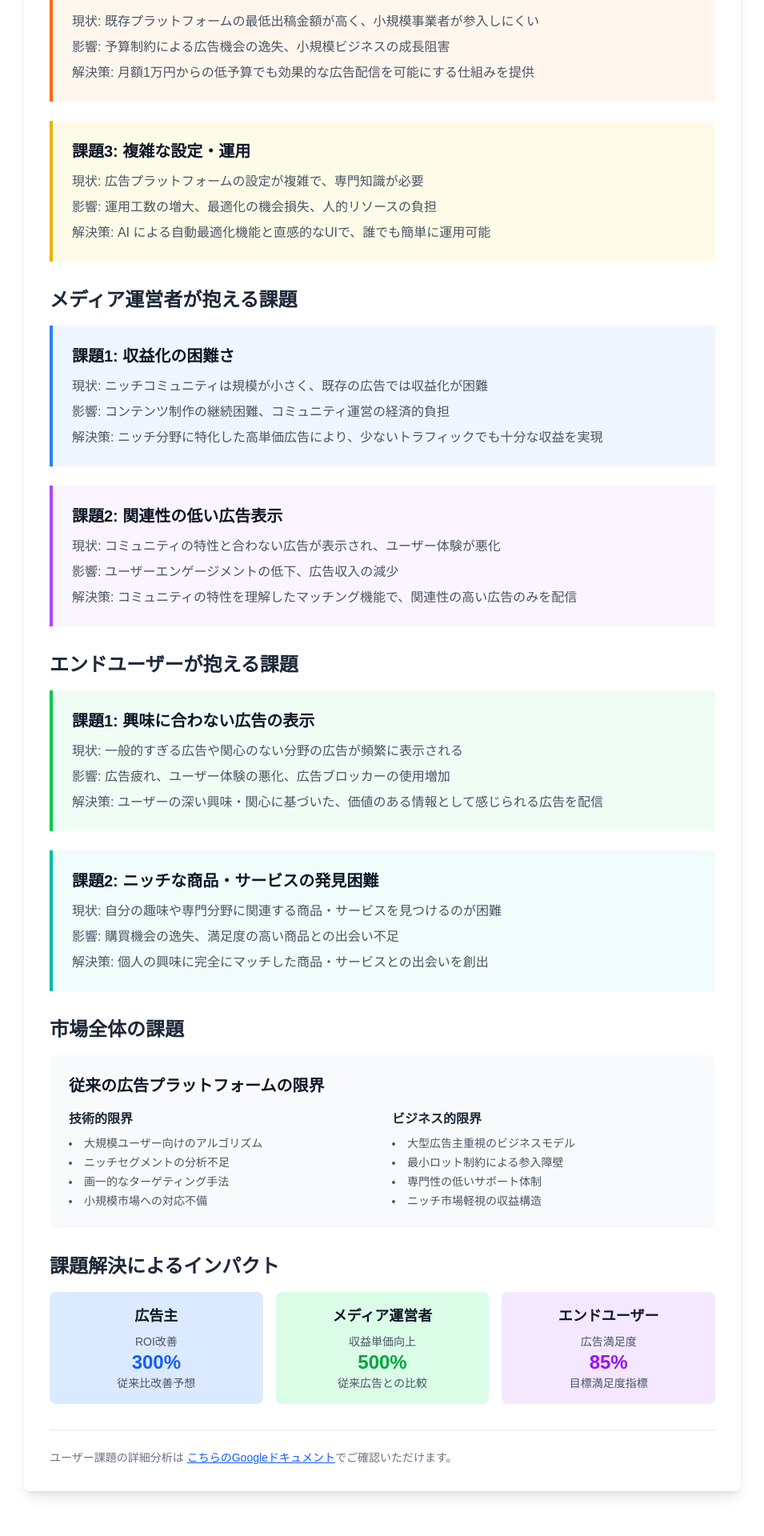
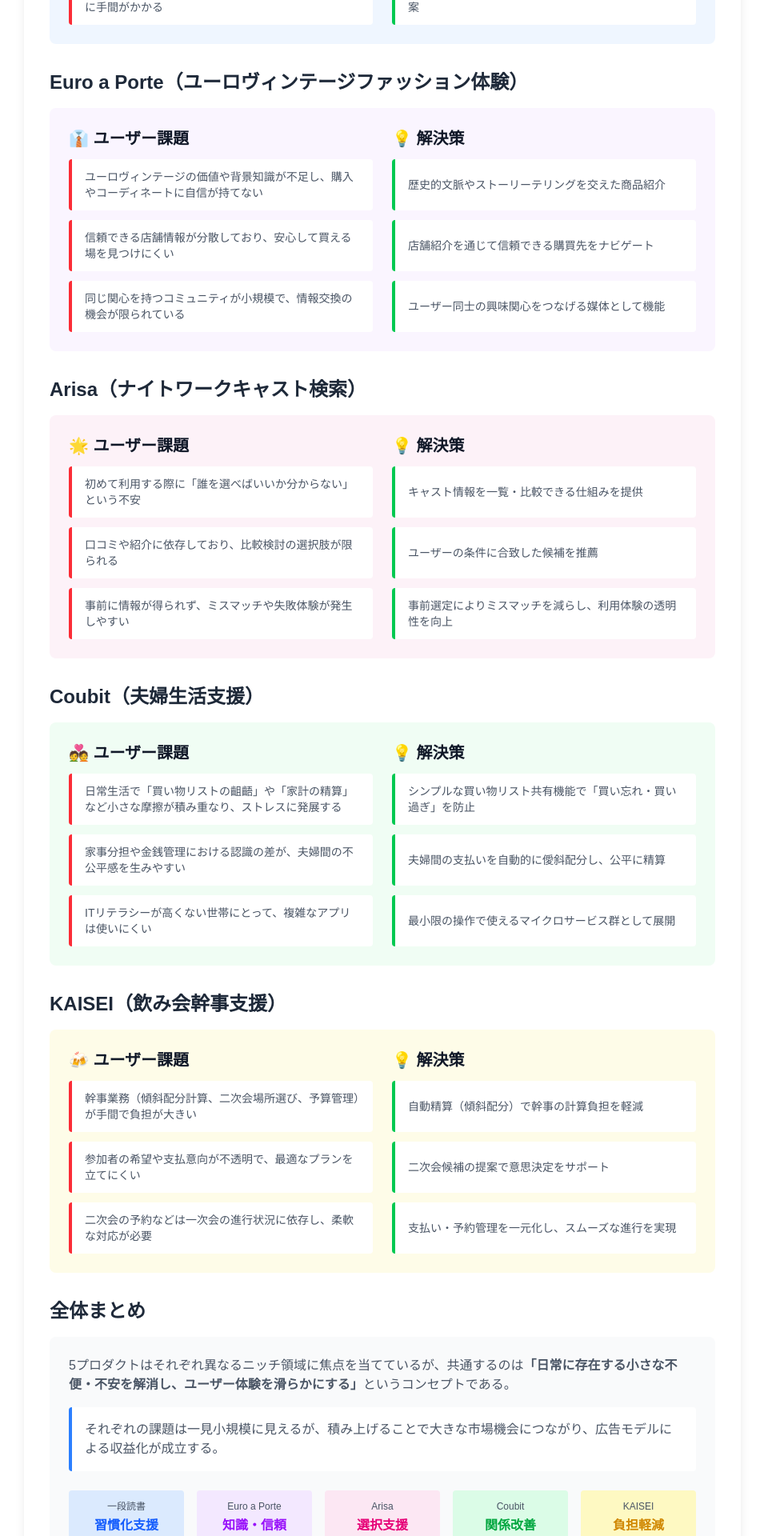
Before and after one commit to atsushimemet/niche-ads-business-plan, a Next.js app in the folder website/: page /user-problems in a window 1280 px wide. Shown: the part 510-2430 px from the top of the page at 80% size, without its empty margins (162-1117 px from the left). Built offline with nearby package versions, Linux system fonts and the light colour scheme.

Commit message:
update: user-problems

```diff
--- a/website/src/app/user-problems/page.tsx
+++ b/website/src/app/user-problems/page.tsx
@@ -7,135 +7,223 @@
 
           <div className="space-y-8">
             <section>
-              <h2 className="text-2xl font-semibold text-gray-800 mb-4">広告主が抱える課題</h2>
-              <div className="space-y-6">
-                <div className="bg-red-50 border-l-4 border-red-500 p-6">
-                  <h3 className="text-xl font-semibold text-gray-900 mb-3">課題1: ニッチ市場へのリーチ困難</h3>
-                  <div className="space-y-2 text-gray-600">
-                    <p><span className="font-medium">現状:</span> 大手広告プラットフォームでは、特定のニッチ分野に興味を持つユーザーに効率的にリーチできない</p>
-                    <p><span className="font-medium">影響:</span> 広告費の無駄遣い、コンバージョン率の低下、ROIの悪化</p>
-                    <p><span className="font-medium">解決策:</span> ニッチ市場に特化したターゲティング機能で、精密なユーザーセグメンテーションを実現</p>
+              <h2 className="text-2xl font-semibold text-gray-800 mb-4">一段読書（読書体験支援）</h2>
+              <div className="bg-blue-50 p-6 rounded-lg">
+                <div className="grid md:grid-cols-2 gap-6">
+                  <div>
+                    <h3 className="text-xl font-semibold text-gray-900 mb-3">📚 ユーザー課題</h3>
+                    <div className="space-y-3">
+                      <div className="bg-white p-4 rounded border-l-4 border-red-500 h-16 flex items-center">
+                        <p className="text-gray-600 text-sm">読書を習慣化できない（続けられない、時間がない）</p>
+                      </div>
+                      <div className="bg-white p-4 rounded border-l-4 border-red-500 h-16 flex items-center">
+                        <p className="text-gray-600 text-sm">読んでも内容が記憶に残らず、学びを活かせない</p>
+                      </div>
+                      <div className="bg-white p-4 rounded border-l-4 border-red-500 h-16 flex items-center">
+                        <p className="text-gray-600 text-sm">行きつけの書店やカフェを見つけられず、環境づくりに手間がかかる</p>
+                      </div>
                     </div>
                   </div>
 
-                <div className="bg-orange-50 border-l-4 border-orange-500 p-6">
-                  <h3 className="text-xl font-semibold text-gray-900 mb-3">課題2: 高額な最低出稿金額</h3>
-                  <div className="space-y-2 text-gray-600">
-                    <p><span className="font-medium">現状:</span> 既存プラットフォームの最低出稿金額が高く、小規模事業者が参入しにくい</p>
-                    <p><span className="font-medium">影響:</span> 予算制約による広告機会の逸失、小規模ビジネスの成長阻害</p>
-                    <p><span className="font-medium">解決策:</span> 月額1万円からの低予算でも効果的な広告配信を可能にする仕組みを提供</p>
+                  <div>
+                    <h3 className="text-xl font-semibold text-gray-900 mb-3">💡 解決策</h3>
+                    <div className="space-y-3">
+                      <div className="bg-white p-4 rounded border-l-4 border-green-500 h-16 flex items-center">
+                        <p className="text-gray-600 text-sm">「1章／1段落でも読めばOK」という超ミニマム習慣設計</p>
+                      </div>
+                      <div className="bg-white p-4 rounded border-l-4 border-green-500 h-16 flex items-center">
+                        <p className="text-gray-600 text-sm">読後メモ・知識整理機能で学びを行動に変換</p>
+                      </div>
+                      <div className="bg-white p-4 rounded border-l-4 border-green-500 h-16 flex items-center">
+                        <p className="text-gray-600 text-sm">書店・カフェ・ブックバー検索で最適な読書環境を提案</p>
                       </div>
                     </div>
-
-                <div className="bg-yellow-50 border-l-4 border-yellow-500 p-6">
-                  <h3 className="text-xl font-semibold text-gray-900 mb-3">課題3: 複雑な設定・運用</h3>
-                  <div className="space-y-2 text-gray-600">
-                    <p><span className="font-medium">現状:</span> 広告プラットフォームの設定が複雑で、専門知識が必要</p>
-                    <p><span className="font-medium">影響:</span> 運用工数の増大、最適化の機会損失、人的リソースの負担</p>
-                    <p><span className="font-medium">解決策:</span> AI による自動最適化機能と直感的なUIで、誰でも簡単に運用可能</p>
                   </div>
                 </div>
               </div>
             </section>
 
             <section>
-              <h2 className="text-2xl font-semibold text-gray-800 mb-4">メディア運営者が抱える課題</h2>
-              <div className="space-y-6">
-                <div className="bg-blue-50 border-l-4 border-blue-500 p-6">
-                  <h3 className="text-xl font-semibold text-gray-900 mb-3">課題1: 収益化の困難さ</h3>
-                  <div className="space-y-2 text-gray-600">
-                    <p><span className="font-medium">現状:</span> ニッチコミュニティは規模が小さく、既存の広告では収益化が困難</p>
-                    <p><span className="font-medium">影響:</span> コンテンツ制作の継続困難、コミュニティ運営の経済的負担</p>
-                    <p><span className="font-medium">解決策:</span> ニッチ分野に特化した高単価広告により、少ないトラフィックでも十分な収益を実現</p>
+              <h2 className="text-2xl font-semibold text-gray-800 mb-4">Euro a Porte（ユーロヴィンテージファッション体験）</h2>
+              <div className="bg-purple-50 p-6 rounded-lg">
+                <div className="grid md:grid-cols-2 gap-6">
+                  <div>
+                    <h3 className="text-xl font-semibold text-gray-900 mb-3">👔 ユーザー課題</h3>
+                    <div className="space-y-3">
+                      <div className="bg-white p-4 rounded border-l-4 border-red-500 h-16 flex items-center">
+                        <p className="text-gray-600 text-sm">ユーロヴィンテージの価値や背景知識が不足し、購入やコーディネートに自信が持てない</p>
+                      </div>
+                      <div className="bg-white p-4 rounded border-l-4 border-red-500 h-16 flex items-center">
+                        <p className="text-gray-600 text-sm">信頼できる店舗情報が分散しており、安心して買える場を見つけにくい</p>
+                      </div>
+                      <div className="bg-white p-4 rounded border-l-4 border-red-500 h-16 flex items-center">
+                        <p className="text-gray-600 text-sm">同じ関心を持つコミュニティが小規模で、情報交換の機会が限られている</p>
+                      </div>
                     </div>
                   </div>
 
-                <div className="bg-purple-50 border-l-4 border-purple-500 p-6">
-                  <h3 className="text-xl font-semibold text-gray-900 mb-3">課題2: 関連性の低い広告表示</h3>
-                  <div className="space-y-2 text-gray-600">
-                    <p><span className="font-medium">現状:</span> コミュニティの特性と合わない広告が表示され、ユーザー体験が悪化</p>
-                    <p><span className="font-medium">影響:</span> ユーザーエンゲージメントの低下、広告収入の減少</p>
-                    <p><span className="font-medium">解決策:</span> コミュニティの特性を理解したマッチング機能で、関連性の高い広告のみを配信</p>
+                  <div>
+                    <h3 className="text-xl font-semibold text-gray-900 mb-3">💡 解決策</h3>
+                    <div className="space-y-3">
+                      <div className="bg-white p-4 rounded border-l-4 border-green-500 h-16 flex items-center">
+                        <p className="text-gray-600 text-sm">歴史的文脈やストーリーテリングを交えた商品紹介</p>
+                      </div>
+                      <div className="bg-white p-4 rounded border-l-4 border-green-500 h-16 flex items-center">
+                        <p className="text-gray-600 text-sm">店舗紹介を通じて信頼できる購買先をナビゲート</p>
+                      </div>
+                      <div className="bg-white p-4 rounded border-l-4 border-green-500 h-16 flex items-center">
+                        <p className="text-gray-600 text-sm">ユーザー同士の興味関心をつなげる媒体として機能</p>
+                      </div>
+                    </div>
                   </div>
                 </div>
               </div>
             </section>
 
             <section>
-              <h2 className="text-2xl font-semibold text-gray-800 mb-4">エンドユーザーが抱える課題</h2>
-              <div className="space-y-6">
-                <div className="bg-green-50 border-l-4 border-green-500 p-6">
-                  <h3 className="text-xl font-semibold text-gray-900 mb-3">課題1: 興味に合わない広告の表示</h3>
-                  <div className="space-y-2 text-gray-600">
-                    <p><span className="font-medium">現状:</span> 一般的すぎる広告や関心のない分野の広告が頻繁に表示される</p>
-                    <p><span className="font-medium">影響:</span> 広告疲れ、ユーザー体験の悪化、広告ブロッカーの使用増加</p>
-                    <p><span className="font-medium">解決策:</span> ユーザーの深い興味・関心に基づいた、価値のある情報として感じられる広告を配信</p>
+              <h2 className="text-2xl font-semibold text-gray-800 mb-4">Arisa（ナイトワークキャスト検索）</h2>
+              <div className="bg-pink-50 p-6 rounded-lg">
+                <div className="grid md:grid-cols-2 gap-6">
+                  <div>
+                    <h3 className="text-xl font-semibold text-gray-900 mb-3">🌟 ユーザー課題</h3>
+                    <div className="space-y-3">
+                      <div className="bg-white p-4 rounded border-l-4 border-red-500 h-16 flex items-center">
+                        <p className="text-gray-600 text-sm">初めて利用する際に「誰を選べばいいか分からない」という不安</p>
+                      </div>
+                      <div className="bg-white p-4 rounded border-l-4 border-red-500 h-16 flex items-center">
+                        <p className="text-gray-600 text-sm">口コミや紹介に依存しており、比較検討の選択肢が限られる</p>
+                      </div>
+                      <div className="bg-white p-4 rounded border-l-4 border-red-500 h-16 flex items-center">
+                        <p className="text-gray-600 text-sm">事前に情報が得られず、ミスマッチや失敗体験が発生しやすい</p>
+                      </div>
                     </div>
                   </div>
 
-                <div className="bg-teal-50 border-l-4 border-teal-500 p-6">
-                  <h3 className="text-xl font-semibold text-gray-900 mb-3">課題2: ニッチな商品・サービスの発見困難</h3>
-                  <div className="space-y-2 text-gray-600">
-                    <p><span className="font-medium">現状:</span> 自分の趣味や専門分野に関連する商品・サービスを見つけるのが困難</p>
-                    <p><span className="font-medium">影響:</span> 購買機会の逸失、満足度の高い商品との出会い不足</p>
-                    <p><span className="font-medium">解決策:</span> 個人の興味に完全にマッチした商品・サービスとの出会いを創出</p>
+                  <div>
+                    <h3 className="text-xl font-semibold text-gray-900 mb-3">💡 解決策</h3>
+                    <div className="space-y-3">
+                      <div className="bg-white p-4 rounded border-l-4 border-green-500 h-16 flex items-center">
+                        <p className="text-gray-600 text-sm">キャスト情報を一覧・比較できる仕組みを提供</p>
+                      </div>
+                      <div className="bg-white p-4 rounded border-l-4 border-green-500 h-16 flex items-center">
+                        <p className="text-gray-600 text-sm">ユーザーの条件に合致した候補を推薦</p>
+                      </div>
+                      <div className="bg-white p-4 rounded border-l-4 border-green-500 h-16 flex items-center">
+                        <p className="text-gray-600 text-sm">事前選定によりミスマッチを減らし、利用体験の透明性を向上</p>
+                      </div>
+                    </div>
                   </div>
                 </div>
               </div>
             </section>
 
             <section>
-              <h2 className="text-2xl font-semibold text-gray-800 mb-4">市場全体の課題</h2>
-              <div className="bg-gray-50 p-6 rounded-lg">
-                <h3 className="text-xl font-semibold text-gray-900 mb-4">従来の広告プラットフォームの限界</h3>
+              <h2 className="text-2xl font-semibold text-gray-800 mb-4">Coubit（夫婦生活支援）</h2>
+              <div className="bg-green-50 p-6 rounded-lg">
                 <div className="grid md:grid-cols-2 gap-6">
                   <div>
-                    <h4 className="font-semibold text-gray-800 mb-2">技術的限界</h4>
-                    <ul className="list-disc list-inside text-gray-600 space-y-1 text-sm">
-                      <li>大規模ユーザー向けのアルゴリズム</li>
-                      <li>ニッチセグメントの分析不足</li>
-                      <li>画一的なターゲティング手法</li>
-                      <li>小規模市場への対応不備</li>
-                    </ul>
+                    <h3 className="text-xl font-semibold text-gray-900 mb-3">💑 ユーザー課題</h3>
+                    <div className="space-y-3">
+                      <div className="bg-white p-4 rounded border-l-4 border-red-500 h-16 flex items-center">
+                        <p className="text-gray-600 text-sm">日常生活で「買い物リストの齟齬」や「家計の精算」など小さな摩擦が積み重なり、ストレスに発展する</p>
                       </div>
+                      <div className="bg-white p-4 rounded border-l-4 border-red-500 h-16 flex items-center">
+                        <p className="text-gray-600 text-sm">家事分担や金銭管理における認識の差が、夫婦間の不公平感を生みやすい</p>
+                      </div>
+                      <div className="bg-white p-4 rounded border-l-4 border-red-500 h-16 flex items-center">
+                        <p className="text-gray-600 text-sm">ITリテラシーが高くない世帯にとって、複雑なアプリは使いにくい</p>
+                      </div>
+                    </div>
+                  </div>
+
                   <div>
-                    <h4 className="font-semibold text-gray-800 mb-2">ビジネス的限界</h4>
-                    <ul className="list-disc list-inside text-gray-600 space-y-1 text-sm">
-                      <li>大型広告主重視のビジネスモデル</li>
-                      <li>最小ロット制約による参入障壁</li>
-                      <li>専門性の低いサポート体制</li>
-                      <li>ニッチ市場軽視の収益構造</li>
-                    </ul>
+                    <h3 className="text-xl font-semibold text-gray-900 mb-3">💡 解決策</h3>
+                    <div className="space-y-3">
+                      <div className="bg-white p-4 rounded border-l-4 border-green-500 h-16 flex items-center">
+                        <p className="text-gray-600 text-sm">シンプルな買い物リスト共有機能で「買い忘れ・買い過ぎ」を防止</p>
+                      </div>
+                      <div className="bg-white p-4 rounded border-l-4 border-green-500 h-16 flex items-center">
+                        <p className="text-gray-600 text-sm">夫婦間の支払いを自動的に僾斜配分し、公平に精算</p>
+                      </div>
+                      <div className="bg-white p-4 rounded border-l-4 border-green-500 h-16 flex items-center">
+                        <p className="text-gray-600 text-sm">最小限の操作で使えるマイクロサービス群として展開</p>
+                      </div>
+                    </div>
                   </div>
                 </div>
               </div>
             </section>
 
             <section>
-              <h2 className="text-2xl font-semibold text-gray-800 mb-4">課題解決によるインパクト</h2>
-              <div className="grid md:grid-cols-3 gap-4">
-                <div className="bg-blue-100 p-4 rounded-lg text-center">
-                  <h3 className="text-lg font-semibold text-gray-900 mb-2">広告主</h3>
-                  <div className="text-sm text-gray-600">
-                    <p>ROI改善</p>
-                    <p className="text-2xl font-bold text-blue-600">300%</p>
-                    <p>従来比改善予想</p>
+              <h2 className="text-2xl font-semibold text-gray-800 mb-4">KAISEI（飲み会幹事支援）</h2>
+              <div className="bg-yellow-50 p-6 rounded-lg">
+                <div className="grid md:grid-cols-2 gap-6">
+                  <div>
+                    <h3 className="text-xl font-semibold text-gray-900 mb-3">🍻 ユーザー課題</h3>
+                    <div className="space-y-3">
+                      <div className="bg-white p-4 rounded border-l-4 border-red-500 h-16 flex items-center">
+                        <p className="text-gray-600 text-sm">幹事業務（傾斜配分計算、二次会場所選び、予算管理）が手間で負担が大きい</p>
+                      </div>
+                      <div className="bg-white p-4 rounded border-l-4 border-red-500 h-16 flex items-center">
+                        <p className="text-gray-600 text-sm">参加者の希望や支払意向が不透明で、最適なプランを立てにくい</p>
+                      </div>
+                      <div className="bg-white p-4 rounded border-l-4 border-red-500 h-16 flex items-center">
+                        <p className="text-gray-600 text-sm">二次会の予約などは一次会の進行状況に依存し、柔軟な対応が必要</p>
                       </div>
                     </div>
-                <div className="bg-green-100 p-4 rounded-lg text-center">
-                  <h3 className="text-lg font-semibold text-gray-900 mb-2">メディア運営者</h3>
-                  <div className="text-sm text-gray-600">
-                    <p>収益単価向上</p>
-                    <p className="text-2xl font-bold text-green-600">500%</p>
-                    <p>従来広告との比較</p>
+                  </div>
+
+                  <div>
+                    <h3 className="text-xl font-semibold text-gray-900 mb-3">💡 解決策</h3>
+                    <div className="space-y-3">
+                      <div className="bg-white p-4 rounded border-l-4 border-green-500 h-16 flex items-center">
+                        <p className="text-gray-600 text-sm">自動精算（傾斜配分）で幹事の計算負担を軽減</p>
+                      </div>
+                      <div className="bg-white p-4 rounded border-l-4 border-green-500 h-16 flex items-center">
+                        <p className="text-gray-600 text-sm">二次会候補の提案で意思決定をサポート</p>
+                      </div>
+                      <div className="bg-white p-4 rounded border-l-4 border-green-500 h-16 flex items-center">
+                        <p className="text-gray-600 text-sm">支払い・予約管理を一元化し、スムーズな進行を実現</p>
                       </div>
                     </div>
-                <div className="bg-purple-100 p-4 rounded-lg text-center">
-                  <h3 className="text-lg font-semibold text-gray-900 mb-2">エンドユーザー</h3>
-                  <div className="text-sm text-gray-600">
-                    <p>広告満足度</p>
-                    <p className="text-2xl font-bold text-purple-600">85%</p>
-                    <p>目標満足度指標</p>
+                  </div>
+                </div>
+              </div>
+            </section>
+
+            <section>
+              <h2 className="text-2xl font-semibold text-gray-800 mb-4">全体まとめ</h2>
+              <div className="bg-gray-50 p-6 rounded-lg">
+                <p className="text-gray-600 mb-4">
+                  5プロダクトはそれぞれ異なるニッチ領域に焦点を当てているが、共通するのは<strong>「日常に存在する小さな不便・不安を解消し、ユーザー体験を滑らかにする」</strong>というコンセプトである。
+                </p>
+
+                <div className="bg-white p-4 rounded border-l-4 border-blue-500">
+                  <p className="text-gray-600">
+                    それぞれの課題は一見小規模に見えるが、積み上げることで大きな市場機会につながり、広告モデルによる収益化が成立する。
+                  </p>
+                </div>
+
+                <div className="mt-6 grid md:grid-cols-5 gap-4 text-center">
+                  <div className="bg-blue-100 p-3 rounded">
+                    <div className="text-xs text-gray-600 mb-1">一段読書</div>
+                    <div className="font-semibold text-blue-600">習慣化支援</div>
+                  </div>
+                  <div className="bg-purple-100 p-3 rounded">
+                    <div className="text-xs text-gray-600 mb-1">Euro a Porte</div>
+                    <div className="font-semibold text-purple-600">知識・信頼</div>
+                  </div>
+                  <div className="bg-pink-100 p-3 rounded">
+                    <div className="text-xs text-gray-600 mb-1">Arisa</div>
+                    <div className="font-semibold text-pink-600">選択支援</div>
+                  </div>
+                  <div className="bg-green-100 p-3 rounded">
+                    <div className="text-xs text-gray-600 mb-1">Coubit</div>
+                    <div className="font-semibold text-green-600">関係改善</div>
+                  </div>
+                  <div className="bg-yellow-100 p-3 rounded">
+                    <div className="text-xs text-gray-600 mb-1">KAISEI</div>
+                    <div className="font-semibold text-yellow-600">負担軽減</div>
                   </div>
                 </div>
               </div>
```
Lines whose indentation alone changed are shown as unchanged.
